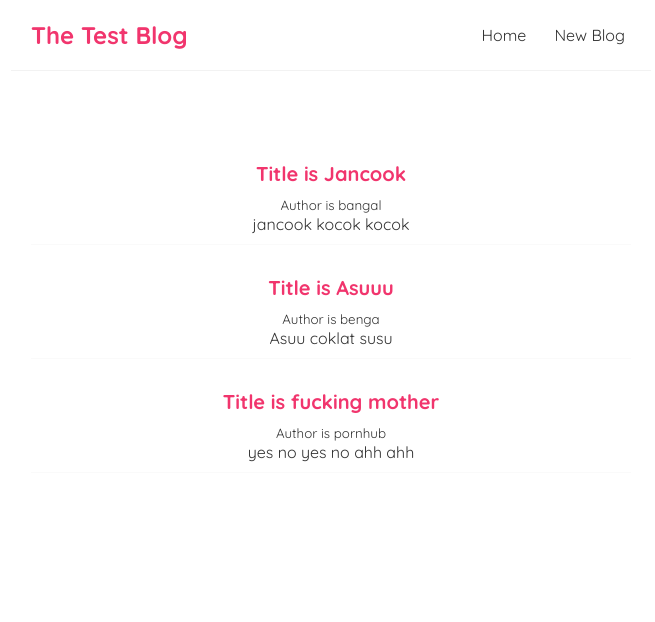
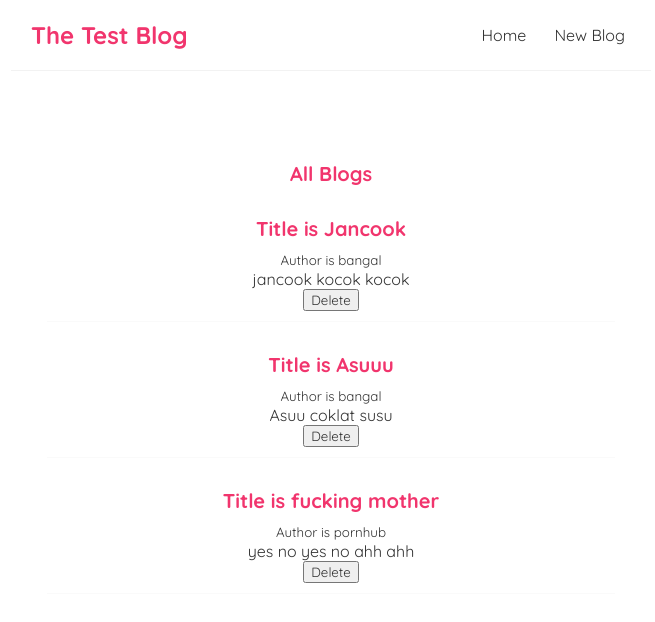
Before and after one commit to mhddedekyansyah/test-blog, a React (Create React App) app: page / in a window 1280 px wide. Shown: the top 622 px of the page, without its empty margins (309-964 px from the left). Built offline with nearby package versions, Linux system fonts and the light colour scheme.

Commit message:
add BloogList component

```diff
--- /dev/null
+++ b/src/BlogList.js
@@ -0,0 +1,17 @@
+import React from 'react';
+
+export default function BlogList({ blogs, title, handleDelete }) {
+  return (
+    <div className="blog-preview">
+      <h2>{title}</h2>
+      {blogs.map((blog) => (
+        <div className="blog-preview" key={blog.id}>
+          <h2>Title is {blog.title}</h2>
+          <small>Author is {blog.author}</small>
+          <p>{blog.body}</p>
+          <button onClick={() => handleDelete(blog.id)}>Delete</button>
+        </div>
+      ))}
+    </div>
+  );
+}
--- a/src/Home.js
+++ b/src/Home.js
@@ -1,20 +1,25 @@
-import { useState } from 'react';
+import { useState, useEffect } from 'react';
+import BlogList from 'BlogList';
 export default function Home() {
   let [blogs, setBlogs] = useState([
     { id: 1, title: 'Jancook', body: 'jancook kocok kocok', author: 'bangal' },
-    { id: 2, title: 'Asuuu', body: 'Asuu coklat susu', author: 'benga' },
+    { id: 2, title: 'Asuuu', body: 'Asuu coklat susu', author: 'bangal' },
     { id: 3, title: 'fucking mother ', body: 'yes no yes no ahh ahh', author: 'pornhub' },
   ]);
 
+  const handleDelete = (id) => {
+    const newBlogs = blogs.filter((blog) => blog.id !== id);
+    setBlogs(newBlogs);
+  };
+
+  useEffect(() => {
+    console.log('effect run');
+    console.log(blogs);
+  });
+
   return (
     <div className="home">
-      {blogs.map((blog) => (
-        <div className="blog-preview" key={blog.id}>
-          <h2>Title is {blog.title}</h2>
-          <small>Author is {blog.author}</small>
-          <p>{blog.body}</p>
-        </div>
-      ))}
+      <BlogList blogs={blogs} title="All Blogs" handleDelete={handleDelete} />
     </div>
   );
 }
```
